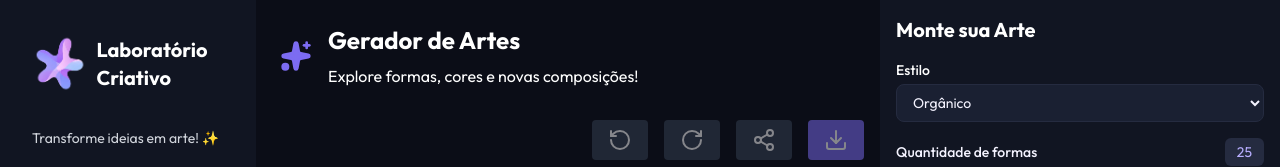
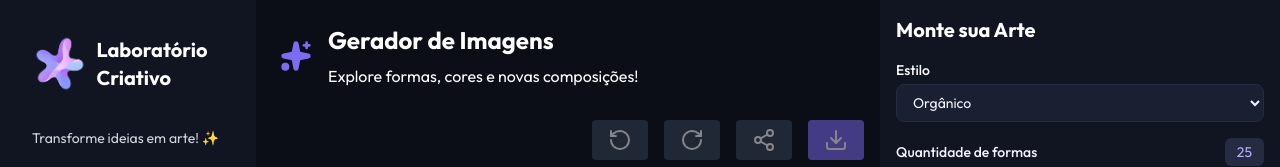
Before and after one commit to carolinneVictoria/creative-lab, a React (Vite) app: page / in a window 1280 px wide. Shown: the top 167 px of the page. Built offline with nearby package versions, Linux system fonts and the light colour scheme.

Commit message:
feat: update title in Principal component from "Gerador de Artes" to "Gerador de Imagens"

```diff
--- a/src/components/Principal.tsx
+++ b/src/components/Principal.tsx
@@ -141,7 +141,7 @@ export function Principal({ art, canUndo, canRedo, onUndo, onRedo }: PrincipalPr
 
           <div className="flex flex-col">
             <h2 className="mb-1 text-xl font-bold text-white lg:mb-2 lg:text-2xl">
-              Gerador de Artes
+              Gerador de Imagens
             </h2>
             <p className="text-sm text-white lg:text-base">
               Explore formas, cores e novas composições!
```
